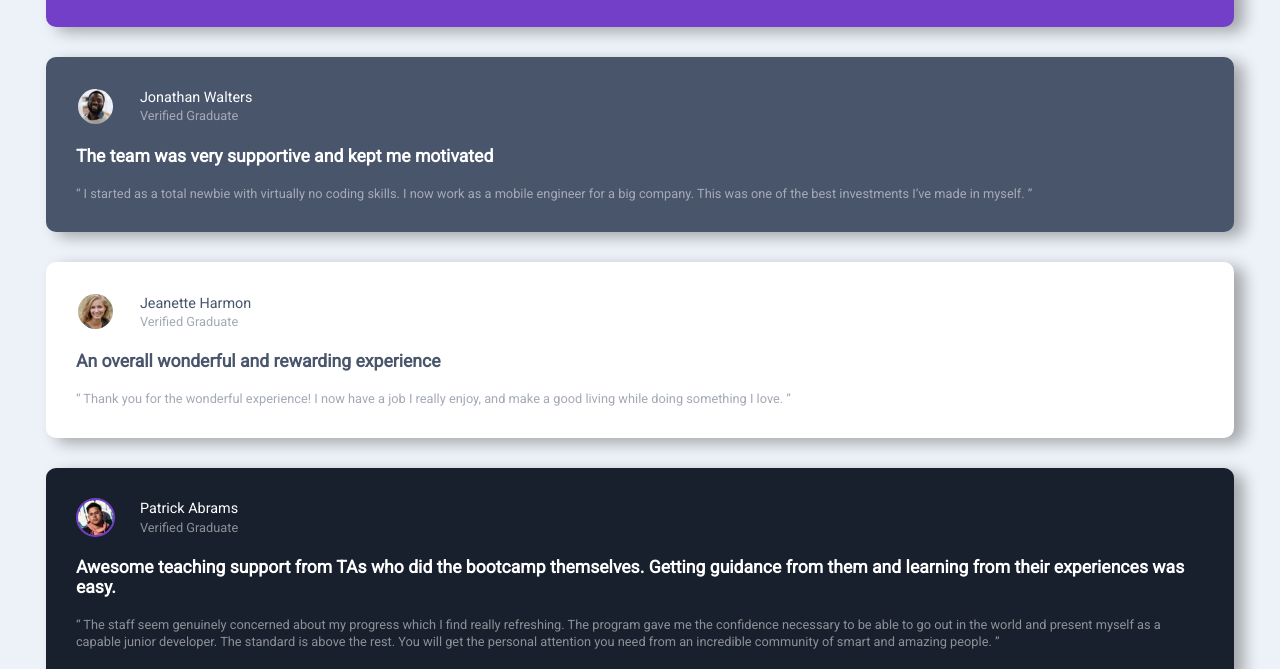
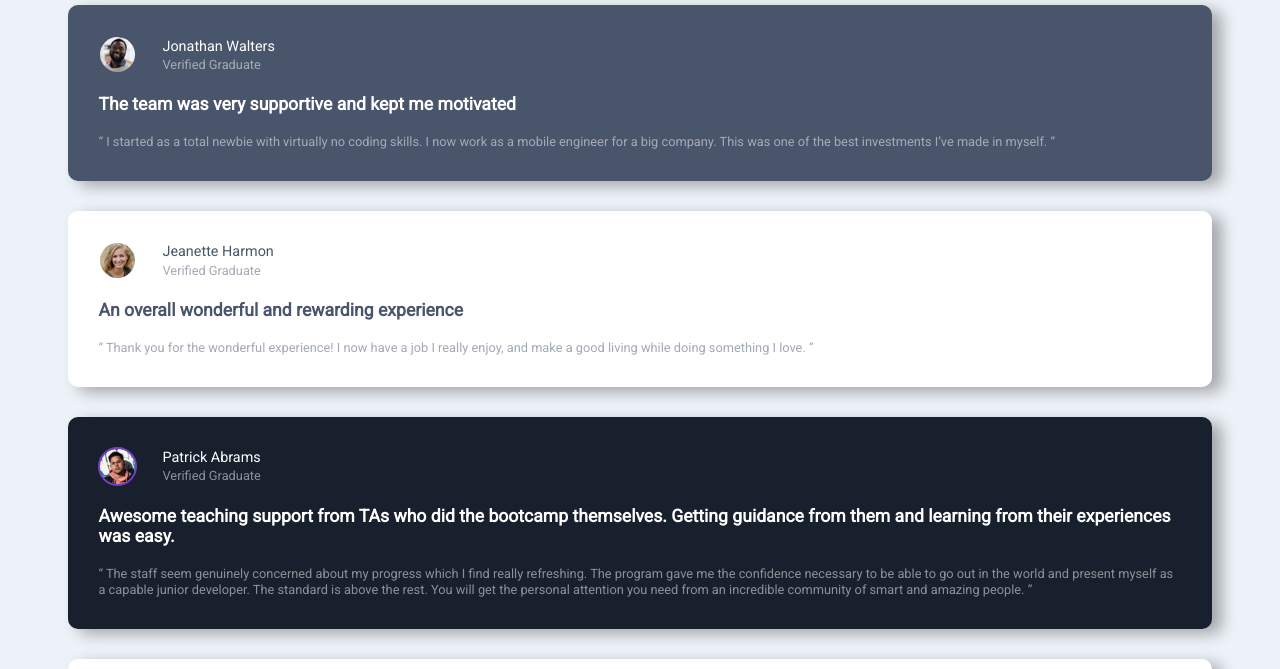
Before and after one commit to SebastianJakubowski95/Testimonials-grid-section, a plain HTML site: page index.html in a window 1280 px wide. Shown: the part 290-959 px from the top of the page. Drawn offline with Linux system fonts and the light colour scheme.

Commit message:
index.css change

```diff
--- a/index.css
+++ b/index.css
@@ -7,9 +7,12 @@
 
 body {
   background-color: var(--dark-white);
-  margin-top: 50px;
+  min-height: 100vh;
+  margin: 0;
+  padding: 0 2rem;
   display: flex;
   flex-direction: column;
+  justify-content: center;
   align-items: center;
 }
 
```
